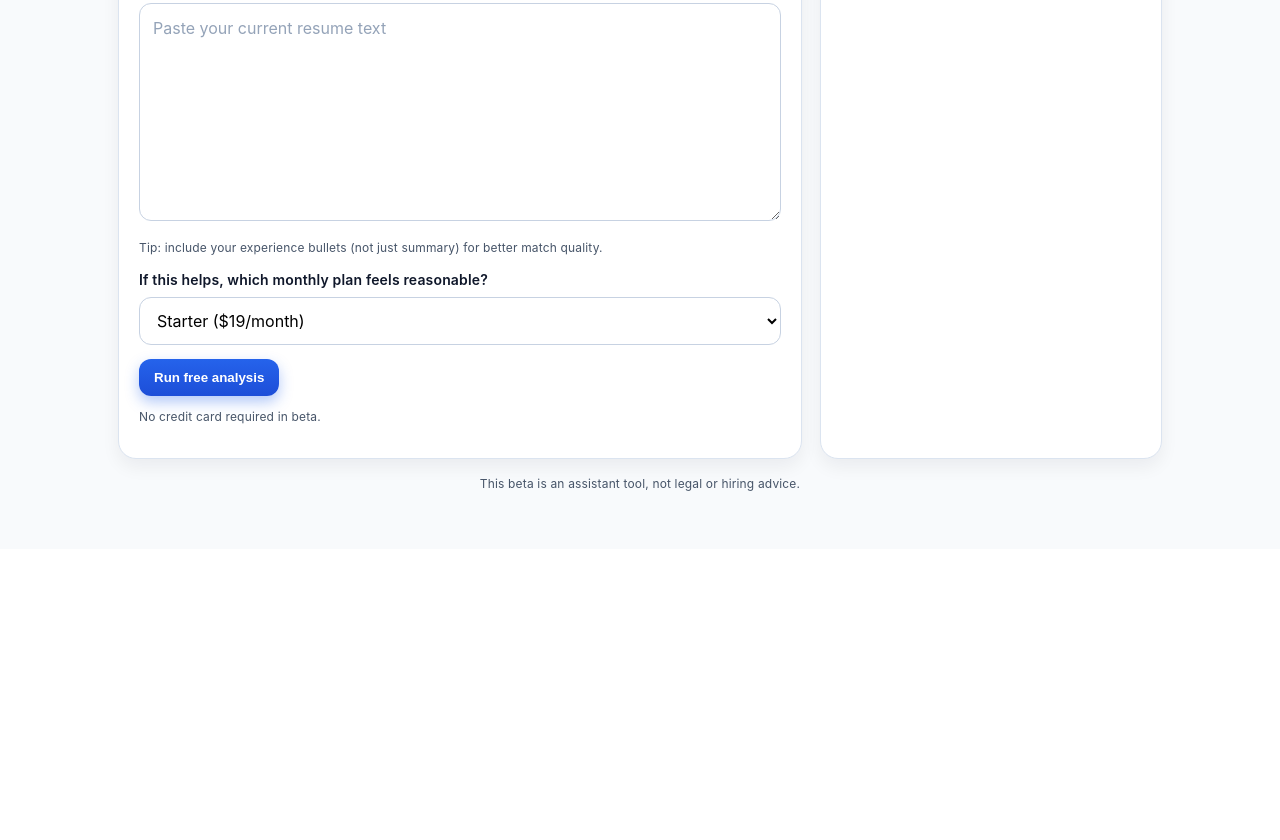
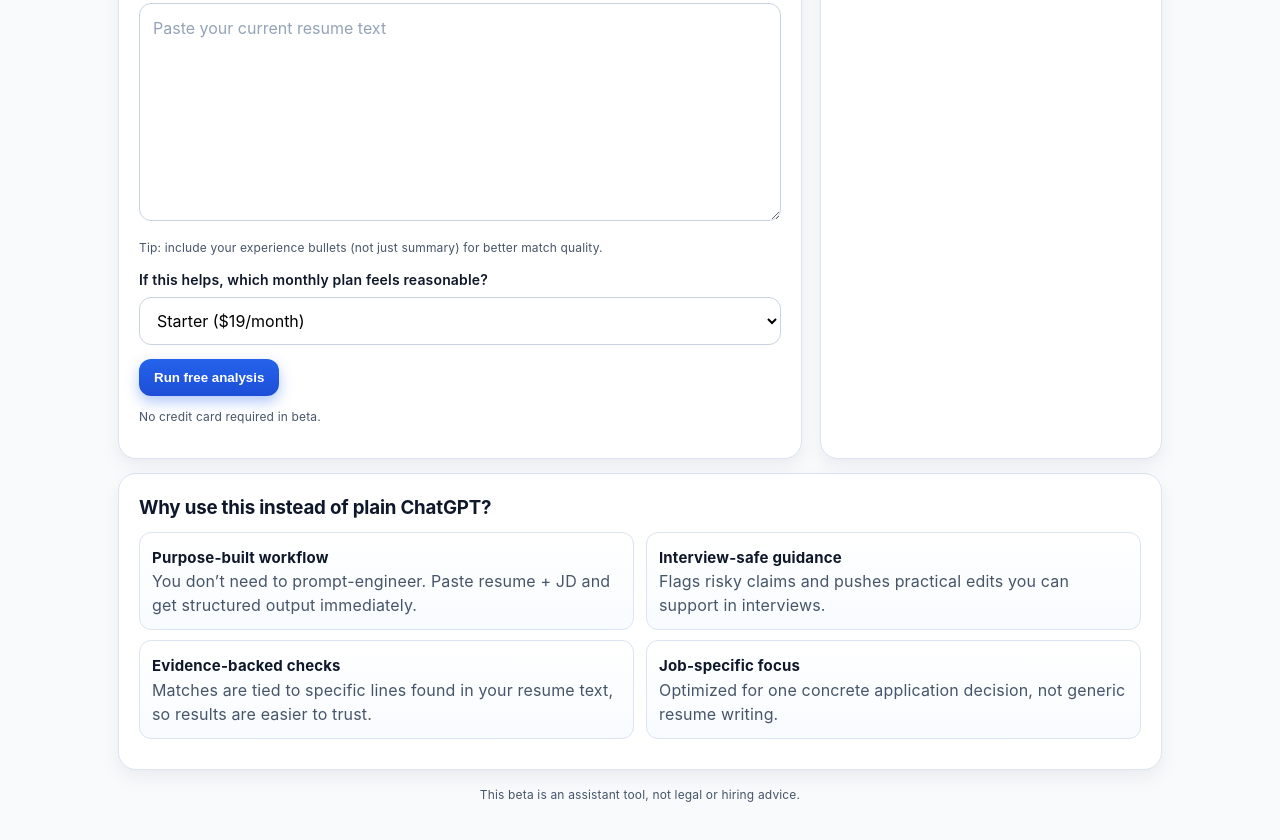
Before and after one commit to avolcoff/ats-resume-optimizer, a website: page index.html in a window 1280 px wide. Shown: the part 864-1704 px from the top of the page. Before the commit the page ends 1413 px from the top, so only its background shows below. Drawn offline with Linux system fonts and the light colour scheme.

Commit message:
Add landing-page differentiator vs ChatGPT and align tests with monthly pricing copy

```diff
--- a/index.html
+++ b/index.html
@@ -168,6 +168,20 @@
       </aside>
     </div>
 
+    <section class="card" aria-label="Why not just ChatGPT?" style="margin-top:14px">
+      <h3>Why use this instead of plain ChatGPT?</h3>
+      <div class="row">
+        <div>
+          <div class="kpi"><b>Purpose-built workflow</b><div class="muted">You don’t need to prompt-engineer. Paste resume + JD and get structured output immediately.</div></div>
+          <div class="kpi"><b>Evidence-backed checks</b><div class="muted">Matches are tied to specific lines found in your resume text, so results are easier to trust.</div></div>
+        </div>
+        <div>
+          <div class="kpi"><b>Interview-safe guidance</b><div class="muted">Flags risky claims and pushes practical edits you can support in interviews.</div></div>
+          <div class="kpi"><b>Job-specific focus</b><div class="muted">Optimized for one concrete application decision, not generic resume writing.</div></div>
+        </div>
+      </div>
+    </section>
+
     <section id="result" class="card hidden" aria-live="polite"></section>
     <section id="submitted" class="note ok hidden" aria-live="polite">Thanks — your submission was saved. We’ll use it to improve analysis quality.</section>
 
```
Also changed, not shown: tests/site.test.mjs (+3 -3 lines).
